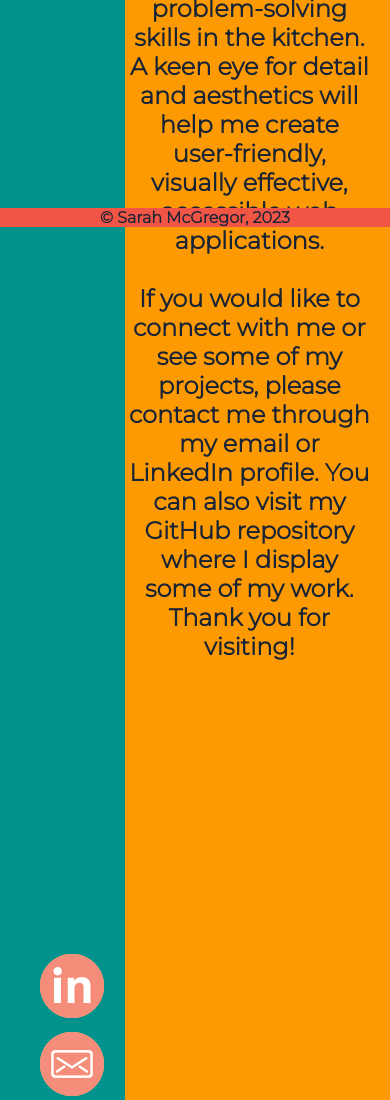
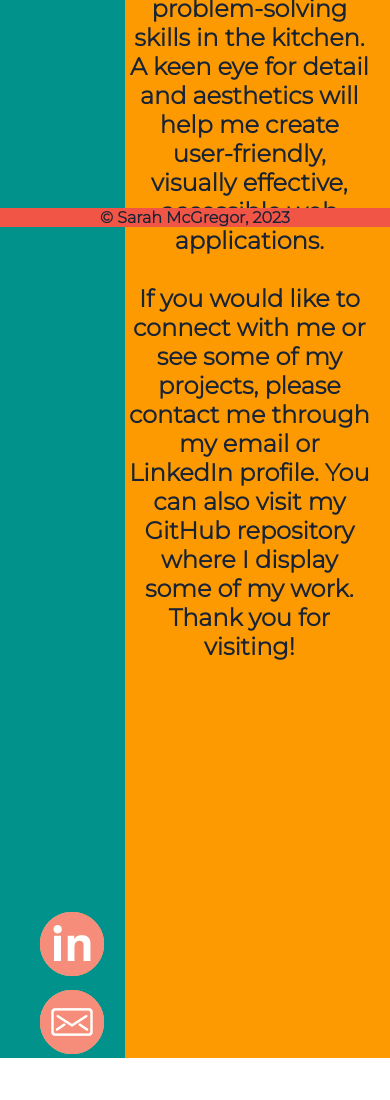
Before and after one commit to SimianPrimus/SimianPrimus.github.io, a plain HTML site: page bio.html in a window 390 px wide. Shown: the part 617-1717 px from the top of the page. After the commit the page ends 1675 px from the top, so only its background shows below. Drawn offline with Linux system fonts and the light colour scheme.

Commit message:
completed for assignment purposes but still a work in progress

```diff
--- a/external.css
+++ b/external.css
@@ -187,7 +187,7 @@ h2 {
 
     .social {
         position: absolute;
-        top: 185%;
+        top: 180%;
         flex-direction: column;
         z-index: -1;
     }
```
